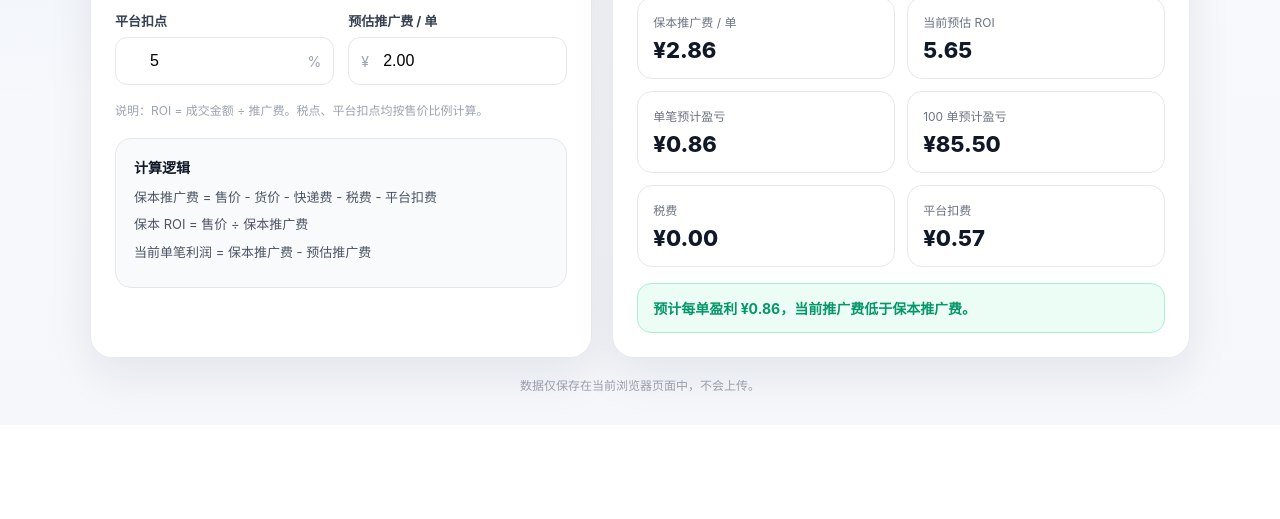
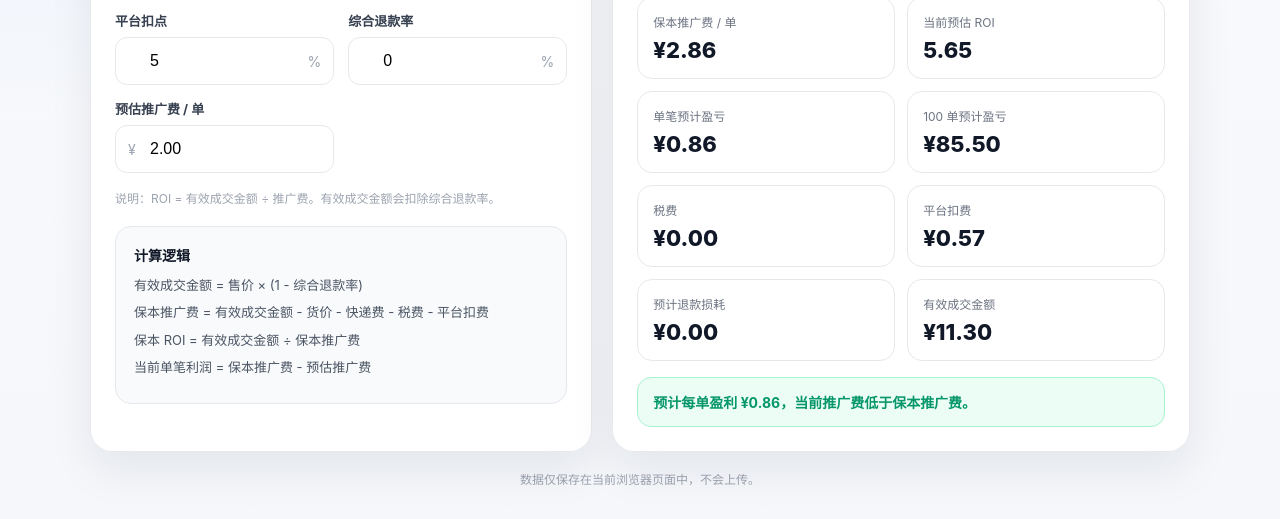
Before and after one commit to chewqion-source/Tmall, a plain HTML site: page static/roi/index.html in a window 1280 px wide. Shown: the part 378-897 px from the top of the page. Before the commit the page ends 803 px from the top, so only its background shows below. Drawn offline with Linux system fonts and the light colour scheme.

Commit message:
Include refund rate in break-even ROI

```diff
--- a/static/roi/index.html
+++ b/static/roi/index.html
@@ -216,6 +216,14 @@
           </div>
 
           <div class="field">
+            <label>综合退款率</label>
+            <div class="input-wrap">
+              <input id="refundRate" type="number" step="0.01" min="0" max="100" value="0">
+              <span class="suffix">%</span>
+            </div>
+          </div>
+
+          <div class="field">
             <label>预估推广费 / 单</label>
             <div class="input-wrap">
               <span class="prefix">¥</span>
@@ -224,14 +232,15 @@
           </div>
 
           <div class="field full">
-            <div class="hint">说明：ROI = 成交金额 ÷ 推广费。税点、平台扣点均按售价比例计算。</div>
+            <div class="hint">说明：ROI = 有效成交金额 ÷ 推广费。有效成交金额会扣除综合退款率。</div>
           </div>
         </div>
 
         <div class="formula">
           <h3>计算逻辑</h3>
-          <p>保本推广费 = 售价 - 货价 - 快递费 - 税费 - 平台扣费</p>
-          <p>保本 ROI = 售价 ÷ 保本推广费</p>
+          <p>有效成交金额 = 售价 × (1 - 综合退款率)</p>
+          <p>保本推广费 = 有效成交金额 - 货价 - 快递费 - 税费 - 平台扣费</p>
+          <p>保本 ROI = 有效成交金额 ÷ 保本推广费</p>
           <p>当前单笔利润 = 保本推广费 - 预估推广费</p>
         </div>
       </section>
@@ -270,6 +279,14 @@
             <div class="k">平台扣费</div>
             <div class="v" id="platformFee">¥0.00</div>
           </div>
+          <div class="stat">
+            <div class="k">预计退款损耗</div>
+            <div class="v" id="refundLoss">¥0.00</div>
+          </div>
+          <div class="stat">
+            <div class="k">有效成交金额</div>
+            <div class="v" id="effectiveRevenue">¥0.00</div>
+          </div>
         </div>
 
         <div id="status" class="status neutral">请输入有效数据</div>
@@ -280,7 +297,7 @@
   </div>
 
   <script>
-    const ids = ["cost","price","shipping","taxRate","platformRate","adCost"];
+    const ids = ["cost","price","shipping","taxRate","platformRate","refundRate","adCost"];
     ids.forEach(id => document.getElementById(id).addEventListener("input", calculate));
 
     function num(id) {
@@ -299,18 +316,23 @@
       const shipping = num("shipping");
       const taxRate = num("taxRate") / 100;
       const platformRate = num("platformRate") / 100;
+      const refundRate = Math.min(Math.max(num("refundRate"), 0), 100) / 100;
       const adCost = num("adCost");
 
       const taxFee = price * taxRate;
       const platformFee = price * platformRate;
-      const breakEvenAd = price - cost - shipping - taxFee - platformFee;
-      const breakEvenRoi = breakEvenAd > 0 ? price / breakEvenAd : Infinity;
-      const currentRoi = adCost > 0 ? price / adCost : Infinity;
+      const refundLoss = price * refundRate;
+      const effectiveRevenue = price - refundLoss;
+      const breakEvenAd = effectiveRevenue - cost - shipping - taxFee - platformFee;
+      const breakEvenRoi = breakEvenAd > 0 ? effectiveRevenue / breakEvenAd : Infinity;
+      const currentRoi = adCost > 0 ? effectiveRevenue / adCost : Infinity;
       const profitPerOrder = breakEvenAd - adCost;
       const profit100 = profitPerOrder * 100;
 
       document.getElementById("taxFee").textContent = money(taxFee);
       document.getElementById("platformFee").textContent = money(platformFee);
+      document.getElementById("refundLoss").textContent = money(refundLoss);
+      document.getElementById("effectiveRevenue").textContent = money(effectiveRevenue);
       document.getElementById("breakEvenAd").textContent = money(breakEvenAd);
       document.getElementById("profitPerOrder").textContent = money(profitPerOrder);
       document.getElementById("profit100").textContent = money(profit100);
```
